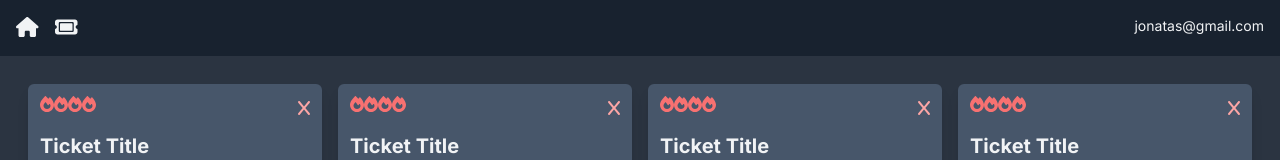
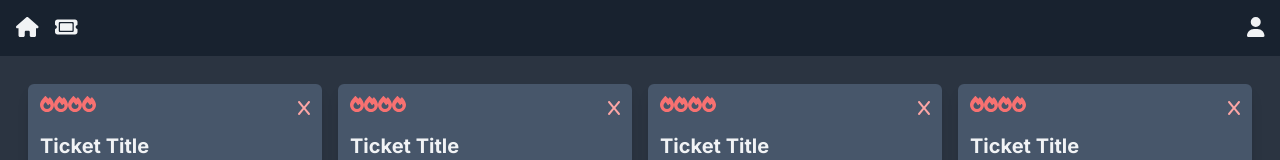
Before and after one commit to rodolfostark/ticketing-app, a Next.js app: page / in a window 1280 px wide. Shown: the top 160 px of the page. Built offline with nearby package versions, Linux system fonts and the light colour scheme.

Commit message:
style: removing e-mail reference and adding a user icon instead

```diff
--- a/app/(components)/Navbar.tsx
+++ b/app/(components)/Navbar.tsx
@@ -1,4 +1,4 @@
-import { faHome, faTicket } from "@fortawesome/free-solid-svg-icons";
+import { faHome, faTicket, faUser } from "@fortawesome/free-solid-svg-icons";
 import { FontAwesomeIcon } from "@fortawesome/react-fontawesome";
 import Link from "next/link";
 
@@ -20,7 +20,7 @@ export default function Navbar() {
                 </Link>
             </div>
             <div>
-                <p className="text-default-text">jonatas@gmail.com</p>
+                <FontAwesomeIcon icon={faUser} className="icon" />
             </div>
         </nav>
     )
```
